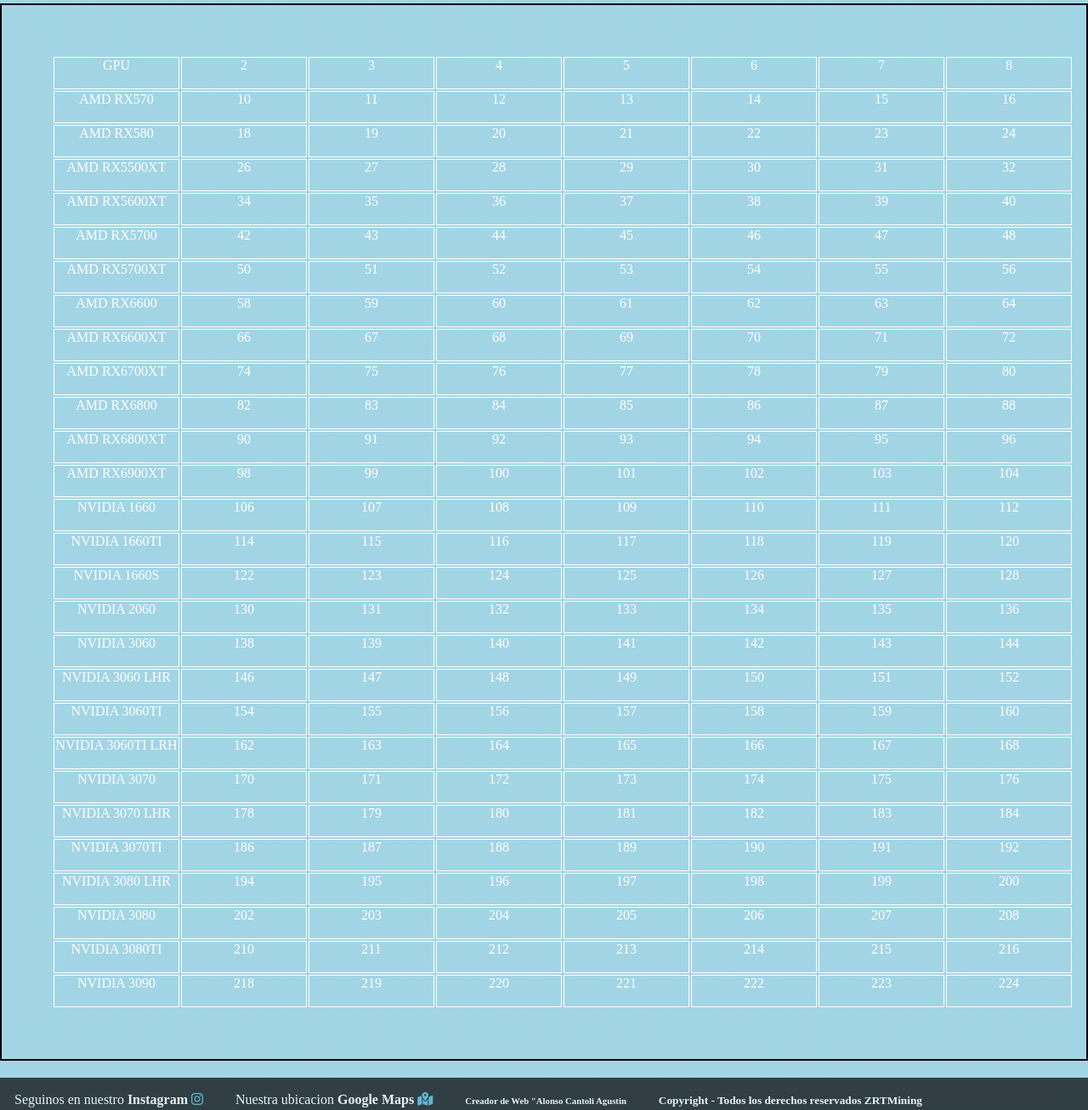
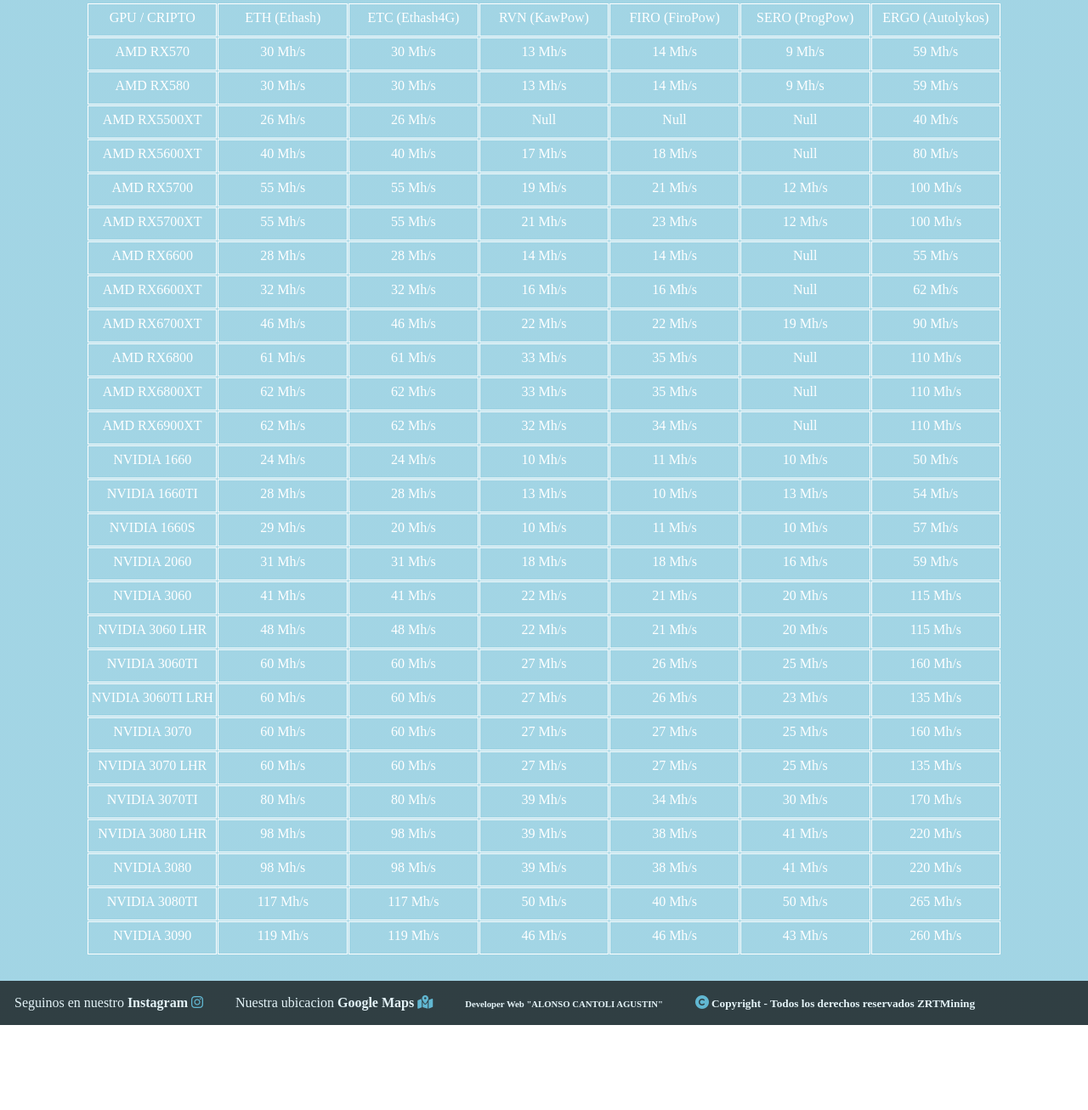
Before and after one commit to agustinalonsocantoli/Mineria-Pag, a plain HTML site: page tiposgpu.html in a window 1280 px wide. Shown: the part 244-1550 px from the top of the page at 85% size. After the commit the page ends 1450 px from the top, so only its background shows below. Drawn offline with Linux system fonts and the light colour scheme.

Commit message:
Se avanzo en la estructura de la pagina y en el contacto, se finalizo tabla

```diff
--- a/estilo.css
+++ b/estilo.css
@@ -29,6 +29,7 @@
 .contimgfontip {
     background: linear-gradient( rgba(70, 171, 202, 0.5), rgba(70, 171, 202, 0.5) ), url(/Users/agustinalonso/Pictures/INFO/fondo2.png);
     background-size: cover;
+    background-position: center;
     position: relative;
 }
 
@@ -78,9 +79,9 @@
 .firts__ h1 {
     text-align: center;
     font-size: 5em;
-    color: black;
+    color: white;
     font-weight: 500;
-    font-family: 'Monoton', cursive;
+    font-family: 'Rubik Puddles', cursive;
 }
 
 .finish__ li {
@@ -94,6 +95,11 @@
 }
 
 .finish__h {
+    color: white;
+    margin-left: -35px;
+}
+
+.finish__h-h {
     color: white;
 }
 
@@ -123,23 +129,128 @@
 }
 
 textarea {
-    height: 7em;
-    width: 28%;
     overflow: scroll;
     resize: none;
+    background-color: transparent;
+    border: 0px solid ;
+    width: 650px;
+    height: 200px;
+    padding-left: 7px;
 }
 
 .grid-container {
     display: grid;
-    border: 2px solid black;
-    grid-template-columns: repeat(8, 150px);
+    grid-template-columns: repeat(7, 1fr);
     grid-template-rows: repeat(28, 40px);
     text-align: center;
-    padding: 60px;
+    padding: 8%;
+    padding-top: 0%;
+    padding-bottom: 10px;
     color: white;
 }
 
 .grid-item {
     border: 1px solid white;
-    margin: 1px;
+    margin: 0.5px;
+    padding-top: 7px;
 }
+
+/*.formularioc {
+    background: url(/Users/agustinalonso/Pictures/INFO/contacto.png);
+    background-size:400px;
+    background-repeat: no-repeat;
+    margin-top: 20px;
+}*/
+
+.inp__ {
+    background-color: transparent;
+    margin: 3px 5px 20px 15px;
+    border: 0px solid;
+    width: 250px;
+}
+
+.form__contain {
+    background: url(/Users/agustinalonso/Pictures/INFO/contacto.png);
+    background-position: center;
+    background-size: contain;
+    background-repeat: no-repeat;
+    margin: auto;
+    height: 450px;
+    width: 650px;
+    margin-top: 30px;
+}
+
+#form__men {
+    font-size: 30px;
+}
+
+#butt {
+    margin-top: 18px;
+    padding: 10px 60px 10px 60px;
+    margin-left: 230px;
+    background-color: #46abca;
+    color: white;
+    border: 1px solid white;
+}
+
+#butt:hover {
+    color: #f7b733;
+}
+
+::placeholder {
+    color: #46abca;
+}
+
+/*.form__list {
+    margin-top:;
+}*/
+
+#title {
+    font-size: 25px;
+    margin-left: 5px;
+    padding-top: 25px;
+    color: #46abca;
+}
+
+.form__list {
+    list-style: none;
+}
+
+.imag__ {
+    background: linear-gradient( rgba(247, 183, 51, 0.7), rgba(247, 183, 51, 0.7) );
+    width: 200px;
+    height: 200px;
+    display: inline-block;
+    margin: 30px 30px 10px 30px;
+}
+
+.imag__contain {
+    text-align: center;
+}
+
+.title__info {
+    font-size: 50px;
+    margin-top: 20px;
+    text-align: center;
+    color: white;
+    font-family: 'Rubik Puddles', cursive;
+}
+
+.info__ {
+    margin: 20px 0px 0px 60px;
+}
+
+.info__ p {
+    margin: 0px 0px 15px -40px;
+    font-size: 20px;
+}
+
+.firts__h {
+margin: 5px 0px 15px 10px;
+font-size: 30px;
+}
+
+.firts__par {
+    margin: 5px 0px 0px 10px;
+
+}
--- a/tiposgpu.html
+++ b/tiposgpu.html
@@ -34,230 +34,229 @@
 </section>
 <section>
       <div class="grid-container">
-          <div class="grid-item">GPU</div>
-          <div class="grid-item">2</div>
-          <div class="grid-item">3</div>
-          <div class="grid-item">4</div>
-          <div class="grid-item">5</div>
-          <div class="grid-item">6</div>
-          <div class="grid-item">7</div>
-          <div class="grid-item">8</div>
+          <div class="grid-item">GPU / CRIPTO</div>
+          <div class="grid-item">ETH (Ethash)</div>
+          <div class="grid-item">ETC (Ethash4G) </div>
+          <div class="grid-item">RVN (KawPow)</div>
+          <div class="grid-item">FIRO (FiroPow)</div>
+          <div class="grid-item">SERO (ProgPow)</div>
+          <div class="grid-item">ERGO (Autolykos)</div>
+
           <div class="grid-item">AMD RX570</div>
-          <div class="grid-item">10</div>
-          <div class="grid-item">11</div>
-          <div class="grid-item">12</div>
-          <div class="grid-item">13</div>
-          <div class="grid-item">14</div>
-          <div class="grid-item">15</div>
-          <div class="grid-item">16</div>
+          <div class="grid-item">30 Mh/s</div>
+          <div class="grid-item">30 Mh/s</div>
+          <div class="grid-item">13 Mh/s</div>
+          <div class="grid-item">14 Mh/s</div>
+          <div class="grid-item">9 Mh/s</div>
+          <div class="grid-item">59 Mh/s</div>
+
           <div class="grid-item">AMD RX580</div>
-          <div class="grid-item">18</div>
-          <div class="grid-item">19</div>
-          <div class="grid-item">20</div>
-          <div class="grid-item">21</div>
-          <div class="grid-item">22</div>
-          <div class="grid-item">23</div>
-          <div class="grid-item">24</div>
+          <div class="grid-item">30 Mh/s</div>
+          <div class="grid-item">30 Mh/s</div>
+          <div class="grid-item">13 Mh/s</div>
+          <div class="grid-item">14 Mh/s</div>
+          <div class="grid-item">9 Mh/s</div>
+          <div class="grid-item">59 Mh/s</div>
+
           <div class="grid-item">AMD RX5500XT</div>
-          <div class="grid-item">26</div>
-          <div class="grid-item">27</div>
-          <div class="grid-item">28</div>
-          <div class="grid-item">29</div>
-          <div class="grid-item">30</div>
-          <div class="grid-item">31</div>
-          <div class="grid-item">32</div>
+          <div class="grid-item">26 Mh/s</div>
+          <div class="grid-item">26 Mh/s</div>
+          <div class="grid-item">Null</div>
+          <div class="grid-item">Null</div>
+          <div class="grid-item">Null</div>
+          <div class="grid-item">40 Mh/s</div>
+
           <div class="grid-item">AMD RX5600XT</div>
-          <div class="grid-item">34</div>
-          <div class="grid-item">35</div>
-          <div class="grid-item">36</div>
-          <div class="grid-item">37</div>
-          <div class="grid-item">38</div>
-          <div class="grid-item">39</div>
-          <div class="grid-item">40</div>
+          <div class="grid-item">40 Mh/s</div>
+          <div class="grid-item">40 Mh/s</div>
+          <div class="grid-item">17 Mh/s</div>
+          <div class="grid-item">18 Mh/s</div>
+          <div class="grid-item">Null</div>
+          <div class="grid-item">80 Mh/s</div>
+
           <div class="grid-item">AMD RX5700</div>
-          <div class="grid-item">42</div>
-          <div class="grid-item">43</div>
-          <div class="grid-item">44</div>
-          <div class="grid-item">45</div>
-          <div class="grid-item">46</div>
-          <div class="grid-item">47</div>
-          <div class="grid-item">48</div>
+          <div class="grid-item">55 Mh/s</div>
+          <div class="grid-item">55 Mh/s</div>
+          <div class="grid-item">19 Mh/s</div>
+          <div class="grid-item">21 Mh/s</div>
+          <div class="grid-item">12 Mh/s</div>
+          <div class="grid-item">100 Mh/s</div>
+
           <div class="grid-item">AMD RX5700XT</div>
-          <div class="grid-item">50</div>
-          <div class="grid-item">51</div>
-          <div class="grid-item">52</div>
-          <div class="grid-item">53</div>
-          <div class="grid-item">54</div>
-          <div class="grid-item">55</div>
-          <div class="grid-item">56</div>
+          <div class="grid-item">55 Mh/s</div>
+          <div class="grid-item">55 Mh/s</div>
+          <div class="grid-item">21 Mh/s</div>
+          <div class="grid-item">23 Mh/s</div>
+          <div class="grid-item">12 Mh/s</div>
+          <div class="grid-item">100 Mh/s</div>
+
           <div class="grid-item">AMD RX6600</div>
-          <div class="grid-item">58</div>
-          <div class="grid-item">59</div>
-          <div class="grid-item">60</div>
-          <div class="grid-item">61</div>
-          <div class="grid-item">62</div>
-          <div class="grid-item">63</div>
-          <div class="grid-item">64</div>
+          <div class="grid-item">28 Mh/s</div>
+          <div class="grid-item">28 Mh/s</div>
+          <div class="grid-item">14 Mh/s</div>
+          <div class="grid-item">14 Mh/s</div>
+          <div class="grid-item">Null</div>
+          <div class="grid-item">55 Mh/s</div>
+
           <div class="grid-item">AMD RX6600XT</div>
-          <div class="grid-item">66</div>
-          <div class="grid-item">67</div>
-          <div class="grid-item">68</div>
-          <div class="grid-item">69</div>
-          <div class="grid-item">70</div>
-          <div class="grid-item">71</div>
-          <div class="grid-item">72</div>
+          <div class="grid-item">32 Mh/s</div>
+          <div class="grid-item">32 Mh/s</div>
+          <div class="grid-item">16 Mh/s</div>
+          <div class="grid-item">16 Mh/s</div>
+          <div class="grid-item">Null</div>
+          <div class="grid-item">62 Mh/s</div>
+
           <div class="grid-item">AMD RX6700XT</div>
-          <div class="grid-item">74</div>
-          <div class="grid-item">75</div>
-          <div class="grid-item">76</div>
-          <div class="grid-item">77</div>
-          <div class="grid-item">78</div>
-          <div class="grid-item">79</div>
-          <div class="grid-item">80</div>
+          <div class="grid-item">46 Mh/s</div>
+          <div class="grid-item">46 Mh/s</div>
+          <div class="grid-item">22 Mh/s</div>
+          <div class="grid-item">22 Mh/s</div>
+          <div class="grid-item">19 Mh/s</div>
+          <div class="grid-item">90 Mh/s</div>
+
           <div class="grid-item">AMD RX6800</div>
-          <div class="grid-item">82</div>
-          <div class="grid-item">83</div>
-          <div class="grid-item">84</div>
-          <div class="grid-item">85</div>
-          <div class="grid-item">86</div>
-          <div class="grid-item">87</div>
-          <div class="grid-item">88</div>
+          <div class="grid-item">61 Mh/s</div>
+          <div class="grid-item">61 Mh/s</div>
+          <div class="grid-item">33 Mh/s</div>
+          <div class="grid-item">35 Mh/s</div>
+          <div class="grid-item">Null</div>
+          <div class="grid-item">110 Mh/s</div>
+
           <div class="grid-item">AMD RX6800XT</div>
-          <div class="grid-item">90</div>
-          <div class="grid-item">91</div>
-          <div class="grid-item">92</div>
-          <div class="grid-item">93</div>
-          <div class="grid-item">94</div>
-          <div class="grid-item">95</div>
-          <div class="grid-item">96</div>
+          <div class="grid-item">62 Mh/s</div>
+          <div class="grid-item">62 Mh/s</div>
+          <div class="grid-item">33 Mh/s</div>
+          <div class="grid-item">35 Mh/s</div>
+          <div class="grid-item">Null</div>
+          <div class="grid-item">110 Mh/s</div>
+
           <div class="grid-item">AMD RX6900XT</div>
-          <div class="grid-item">98</div>
-          <div class="grid-item">99</div>
-          <div class="grid-item">100</div>
-          <div class="grid-item">101</div>
-          <div class="grid-item">102</div>
-          <div class="grid-item">103</div>
-          <div class="grid-item">104</div>
+          <div class="grid-item">62 Mh/s</div>
+          <div class="grid-item">62 Mh/s</div>
+          <div class="grid-item">32 Mh/s</div>
+          <div class="grid-item">34 Mh/s</div>
+          <div class="grid-item">Null</div>
+          <div class="grid-item">110 Mh/s</div>
+
           <div class="grid-item">NVIDIA 1660</div>
-          <div class="grid-item">106</div>
-          <div class="grid-item">107</div>
-          <div class="grid-item">108</div>
-          <div class="grid-item">109</div>
-          <div class="grid-item">110</div>
-          <div class="grid-item">111</div>
-          <div class="grid-item">112</div>
+          <div class="grid-item">24 Mh/s</div>
+          <div class="grid-item">24 Mh/s</div>
+          <div class="grid-item">10 Mh/s</div>
+          <div class="grid-item">11 Mh/s</div>
+          <div class="grid-item">10 Mh/s</div>
+          <div class="grid-item">50 Mh/s</div>
+
           <div class="grid-item">NVIDIA 1660TI</div>
-          <div class="grid-item">114</div>
-          <div class="grid-item">115</div>
-          <div class="grid-item">116</div>
-          <div class="grid-item">117</div>
-          <div class="grid-item">118</div>
-          <div class="grid-item">119</div>
-          <div class="grid-item">120</div>
+          <div class="grid-item">28 Mh/s</div>
+          <div class="grid-item">28 Mh/s</div>
+          <div class="grid-item">13 Mh/s</div>
+          <div class="grid-item">10 Mh/s</div>
+          <div class="grid-item">13 Mh/s</div>
+          <div class="grid-item">54 Mh/s</div>
+
           <div class="grid-item">NVIDIA 1660S</div>
-          <div class="grid-item">122</div>
-          <div class="grid-item">123</div>
-          <div class="grid-item">124</div>
-          <div class="grid-item">125</div>
-          <div class="grid-item">126</div>
-          <div class="grid-item">127</div>
-          <div class="grid-item">128</div>
+          <div class="grid-item">29 Mh/s</div>
+          <div class="grid-item">20 Mh/s</div>
+          <div class="grid-item">10 Mh/s</div>
+          <div class="grid-item">11 Mh/s</div>
+          <div class="grid-item">10 Mh/s</div>
+          <div class="grid-item">57 Mh/s</div>
+
           <div class="grid-item">NVIDIA 2060</div>
-          <div class="grid-item">130</div>
-          <div class="grid-item">131</div>
-          <div class="grid-item">132</div>
-          <div class="grid-item">133</div>
-          <div class="grid-item">134</div>
-          <div class="grid-item">135</div>
-          <div class="grid-item">136</div>
+          <div class="grid-item">31 Mh/s</div>
+          <div class="grid-item">31 Mh/s</div>
+          <div class="grid-item">18 Mh/s</div>
+          <div class="grid-item">18 Mh/s</div>
+          <div class="grid-item">16 Mh/s</div>
+          <div class="grid-item">59 Mh/s</div>
+
           <div class="grid-item">NVIDIA 3060</div>
-          <div class="grid-item">138</div>
-          <div class="grid-item">139</div>
-          <div class="grid-item">140</div>
-          <div class="grid-item">141</div>
-          <div class="grid-item">142</div>
-          <div class="grid-item">143</div>
-          <div class="grid-item">144</div>
+          <div class="grid-item">41 Mh/s</div>
+          <div class="grid-item">41 Mh/s</div>
+          <div class="grid-item">22 Mh/s</div>
+          <div class="grid-item">21 Mh/s</div>
+          <div class="grid-item">20 Mh/s</div>
+          <div class="grid-item">115 Mh/s</div>
+
           <div class="grid-item">NVIDIA 3060 LHR</div>
-          <div class="grid-item">146</div>
-          <div class="grid-item">147</div>
-          <div class="grid-item">148</div>
-          <div class="grid-item">149</div>
-          <div class="grid-item">150</div>
-          <div class="grid-item">151</div>
-          <div class="grid-item">152</div>
+          <div class="grid-item">48 Mh/s</div>
+          <div class="grid-item">48 Mh/s</div>
+          <div class="grid-item">22 Mh/s</div>
+          <div class="grid-item">21 Mh/s</div>
+          <div class="grid-item">20 Mh/s</div>
+          <div class="grid-item">115 Mh/s</div>
+
           <div class="grid-item">NVIDIA 3060TI</div>
-          <div class="grid-item">154</div>
-          <div class="grid-item">155</div>
-          <div class="grid-item">156</div>
-          <div class="grid-item">157</div>
-          <div class="grid-item">158</div>
-          <div class="grid-item">159</div>
-          <div class="grid-item">160</div>
+          <div class="grid-item">60 Mh/s</div>
+          <div class="grid-item">60 Mh/s</div>
+          <div class="grid-item">27 Mh/s</div>
+          <div class="grid-item">26 Mh/s</div>
+          <div class="grid-item">25 Mh/s</div>
+          <div class="grid-item">160 Mh/s</div>
+
           <div class="grid-item">NVIDIA 3060TI LRH</div>
-          <div class="grid-item">162</div>
-          <div class="grid-item">163</div>
-          <div class="grid-item">164</div>
-          <div class="grid-item">165</div>
-          <div class="grid-item">166</div>
-          <div class="grid-item">167</div>
-          <div class="grid-item">168</div>
+          <div class="grid-item">60 Mh/s</div>
+          <div class="grid-item">60 Mh/s</div>
+          <div class="grid-item">27 Mh/s</div>
+          <div class="grid-item">26 Mh/s</div>
+          <div class="grid-item">23 Mh/s</div>
+          <div class="grid-item">135 Mh/s</div>
+
           <div class="grid-item">NVIDIA 3070</div>
-          <div class="grid-item">170</div>
-          <div class="grid-item">171</div>
-          <div class="grid-item">172</div>
-          <div class="grid-item">173</div>
-          <div class="grid-item">174</div>
-          <div class="grid-item">175</div>
-          <div class="grid-item">176</div>
+          <div class="grid-item">60 Mh/s</div>
+          <div class="grid-item">60 Mh/s</div>
+          <div class="grid-item">27 Mh/s</div>
+          <div class="grid-item">27 Mh/s</div>
+          <div class="grid-item">25 Mh/s</div>
+          <div class="grid-item">160 Mh/s</div>
+
           <div class="grid-item">NVIDIA 3070 LHR</div>
-          <div class="grid-item">178</div>
-          <div class="grid-item">179</div>
-          <div class="grid-item">180</div>
-          <div class="grid-item">181</div>
-          <div class="grid-item">182</div>
-          <div class="grid-item">183</div>
-          <div class="grid-item">184</div>
+          <div class="grid-item">60 Mh/s</div>
+          <div class="grid-item">60 Mh/s</div>
+          <div class="grid-item">27 Mh/s</div>
+          <div class="grid-item">27 Mh/s</div>
+          <div class="grid-item">25 Mh/s</div>
+          <div class="grid-item">135 Mh/s</div>
+
           <div class="grid-item">NVIDIA 3070TI</div>
-          <div class="grid-item">186</div>
-          <div class="grid-item">187</div>
-          <div class="grid-item">188</div>
-          <div class="grid-item">189</div>
-          <div class="grid-item">190</div>
-          <div class="grid-item">191</div>
-          <div class="grid-item">192</div>
+          <div class="grid-item">80 Mh/s</div>
+          <div class="grid-item">80 Mh/s</div>
+          <div class="grid-item">39 Mh/s</div>
+          <div class="grid-item">34 Mh/s</div>
+          <div class="grid-item">30 Mh/s</div>
+          <div class="grid-item">170 Mh/s</div>
+
           <div class="grid-item">NVIDIA 3080 LHR</div>
-          <div class="grid-item">194</div>
-          <div class="grid-item">195</div>
-          <div class="grid-item">196</div>
-          <div class="grid-item">197</div>
-          <div class="grid-item">198</div>
-          <div class="grid-item">199</div>
-          <div class="grid-item">200</div>
+          <div class="grid-item">98 Mh/s</div>
+          <div class="grid-item">98 Mh/s</div>
+          <div class="grid-item">39 Mh/s</div>
+          <div class="grid-item">38 Mh/s</div>
+          <div class="grid-item">41 Mh/s</div>
+          <div class="grid-item">220 Mh/s</div>
+
           <div class="grid-item">NVIDIA 3080</div>
-          <div class="grid-item">202</div>
-          <div class="grid-item">203</div>
-          <div class="grid-item">204</div>
-          <div class="grid-item">205</div>
-          <div class="grid-item">206</div>
-          <div class="grid-item">207</div>
-          <div class="grid-item">208</div>
+          <div class="grid-item">98 Mh/s</div>
+          <div class="grid-item">98 Mh/s</div>
+          <div class="grid-item">39 Mh/s</div>
+          <div class="grid-item">38 Mh/s</div>
+          <div class="grid-item">41 Mh/s</div>
+          <div class="grid-item">220 Mh/s</div>
+
           <div class="grid-item">NVIDIA 3080TI</div>
-          <div class="grid-item">210</div>
-          <div class="grid-item">211</div>
-          <div class="grid-item">212</div>
-          <div class="grid-item">213</div>
-          <div class="grid-item">214</div>
-          <div class="grid-item">215</div>
-          <div class="grid-item">216</div>
+          <div class="grid-item">117 Mh/s</div>
+          <div class="grid-item">117 Mh/s</div>
+          <div class="grid-item">50 Mh/s</div>
+          <div class="grid-item">40 Mh/s</div>
+          <div class="grid-item">50 Mh/s</div>
+          <div class="grid-item">265 Mh/s</div>
+
           <div class="grid-item">NVIDIA 3090</div>
-          <div class="grid-item">218</div>
-          <div class="grid-item">219</div>
-          <div class="grid-item">220</div>
-          <div class="grid-item">221</div>
-          <div class="grid-item">222</div>
-          <div class="grid-item">223</div>
-          <div class="grid-item">224</div>
+          <div class="grid-item">119 Mh/s</div>
+          <div class="grid-item">119 Mh/s</div>
+          <div class="grid-item">46 Mh/s</div>
+          <div class="grid-item">46 Mh/s</div>
+          <div class="grid-item">43 Mh/s</div>
+          <div class="grid-item">260 Mh/s</div>
       </div>
 </section>
 </article>
@@ -268,7 +267,8 @@
       <ul>
         <li class="finish__ll"><p>Seguinos en nuestro <a href="https://www.instagram.com/zrtmining/?hl=es" target="_blank"><b>Instagram</b></a> <i class="fa-brands fa-instagram"></i></p></li>
         <li class="finish__ll"><p>Nuestra ubicacion <a href=https://goo.gl/maps/QVt63VtLKJA4oDAE9 target="_blank"><b>Google Maps</b></a> <i class="fa-solid fa-map-location-dot"></i></p></li>
-        <li><h6 class="finish__h">Creador de Web "Alonso Cantoli Agustin</h6></li>
+        <li><h6 class="finish__h-h">Developer Web "ALONSO CANTOLI AGUSTIN"</h6></li>
+        <li><i class="fa-solid fa-copyright"></i></li>
         <li><h5 class="finish__h">Copyright - Todos los derechos reservados ZRTMining</h5></li>
       </ul>
     </div>
```
Also changed, not shown: index.html (+40 -29 lines), trabajos.html (+2 -1 lines).
